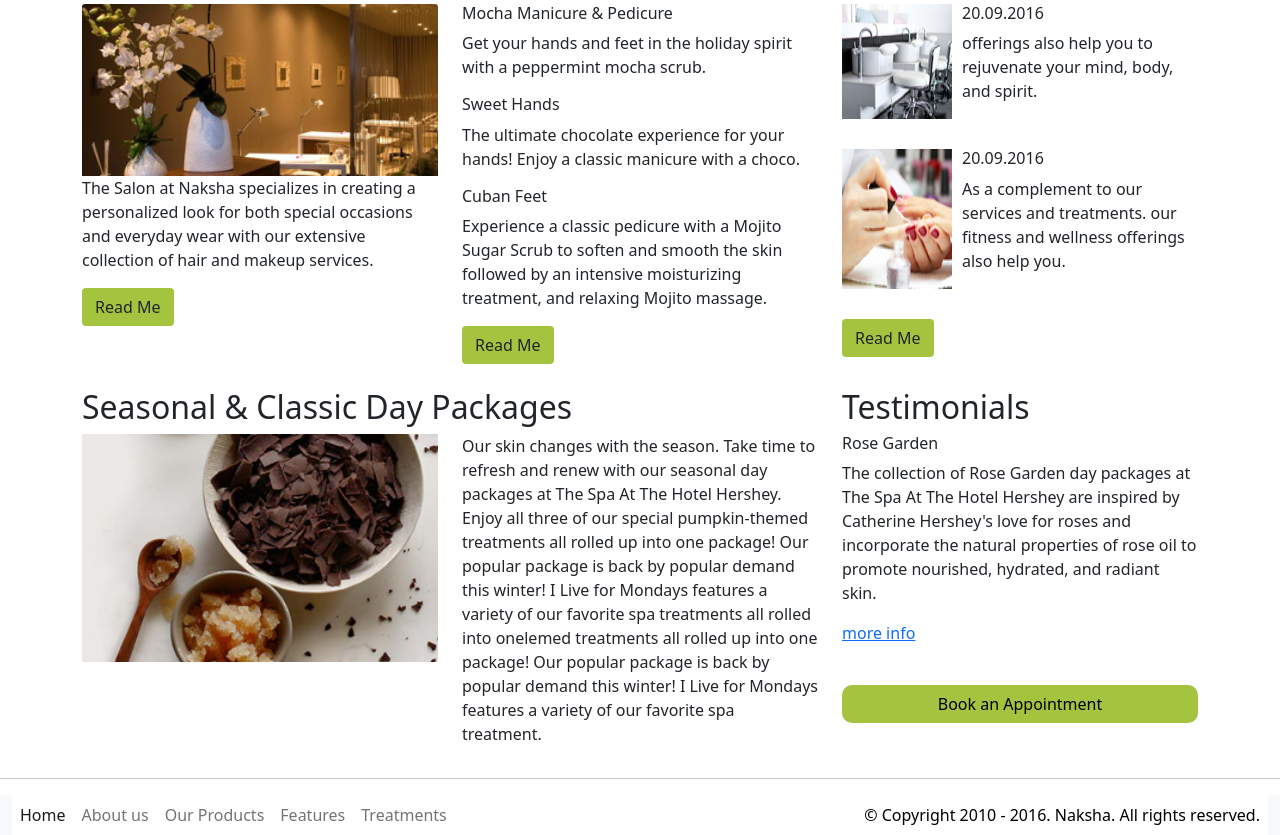
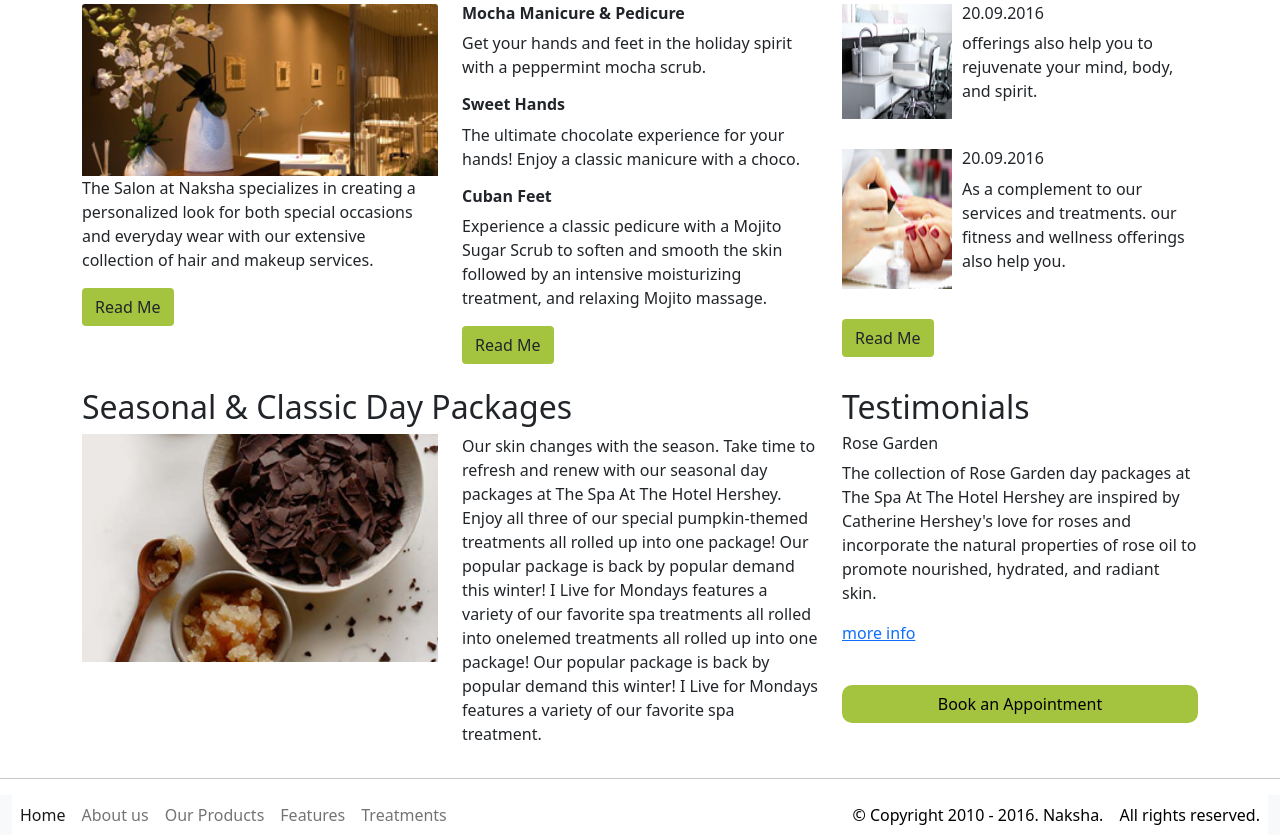
Before and after one commit to ranjeetgupta71/naksha, a plain HTML site: page index.html in a window 1280 px wide. Shown: the part 544-1379 px from the top of the page. Drawn offline with nearby package versions, Linux system fonts and the light colour scheme; files whose address does not match are found by name.

Commit message:
wip-fixing styles

```diff
--- a/index.css
+++ b/index.css
@@ -99,5 +99,17 @@
   .copyright-style {
     display: flex;
     flex-direction: column;
+    justify-content: center;
   }
 }
+
+@media only screen and (min-width: 700px) {
+  .copyright-break-style {
+    display: flex;
+    flex-direction: row;
+  }
+}
+
+.font-style {
+  font-weight: 700;
+}
--- a/index.html
+++ b/index.html
@@ -5,7 +5,9 @@
     <meta name="viewport" content="width=device-width, initial-scale=1.0" />
     <title>Document</title>
     <link rel="stylesheet" href="index.css" />
+
     <link rel="stylesheet" href="./bootstrap-5.0.2-dist/css/bootstrap.css" />
+    <link rel="stylesheet " href="./bootstrap-5.0.2-dist//js/bootstrap.js" />
   </head>
   <body>
     <!-- Header/Navbar -->
@@ -35,7 +37,7 @@
               <li class="nav-item header-style">
                 <a class="nav-link" href="#">Features</a>
               </li>
-              <li class="nav-item header-style">
+              <li class="nav-item">
                 <a class="nav-link" href="#">Treatments</a>
               </li>
             </ul>
@@ -72,17 +74,17 @@
         <section class="col-xs-12 col-md-4 mb-4">
           <h2 class="card-title">Services</h2>
           <div class="card">
-            <h6>Mocha Manicure & Pedicure</h6>
+            <h6 class="font-style">Mocha Manicure & Pedicure</h6>
             <p>
               Get your hands and feet in the holiday spirit with a peppermint
               mocha scrub.
             </p>
-            <h6>Sweet Hands</h6>
+            <h6 class="font-style">Sweet Hands</h6>
             <p>
               The ultimate chocolate experience for your hands! Enjoy a classic
               manicure with a choco.
             </p>
-            <h6>Cuban Feet</h6>
+            <h6 class="font-style">Cuban Feet</h6>
             <p>
               Experience a classic pedicure with a Mojito Sugar Scrub to soften
               and smooth the skin followed by an intensive moisturizing
@@ -200,9 +202,12 @@
               </li>
             </ul>
             <ul class="navbar-nav ml-auto">
-              <li class="nav-item">
+              <li class="nav-item copyright-break-style">
                 <a class="d-flex nav-link" href="#" style="color: black"
-                  >&copy; Copyright 2010 - 2016. Naksha. All rights reserved.</a
+                  >&copy; Copyright 2010 - 2016. Naksha.
+                </a>
+                <a class="d-flex nav-link" style="color: black">
+                  All rights reserved.</a
                 >
               </li>
             </ul>
```
